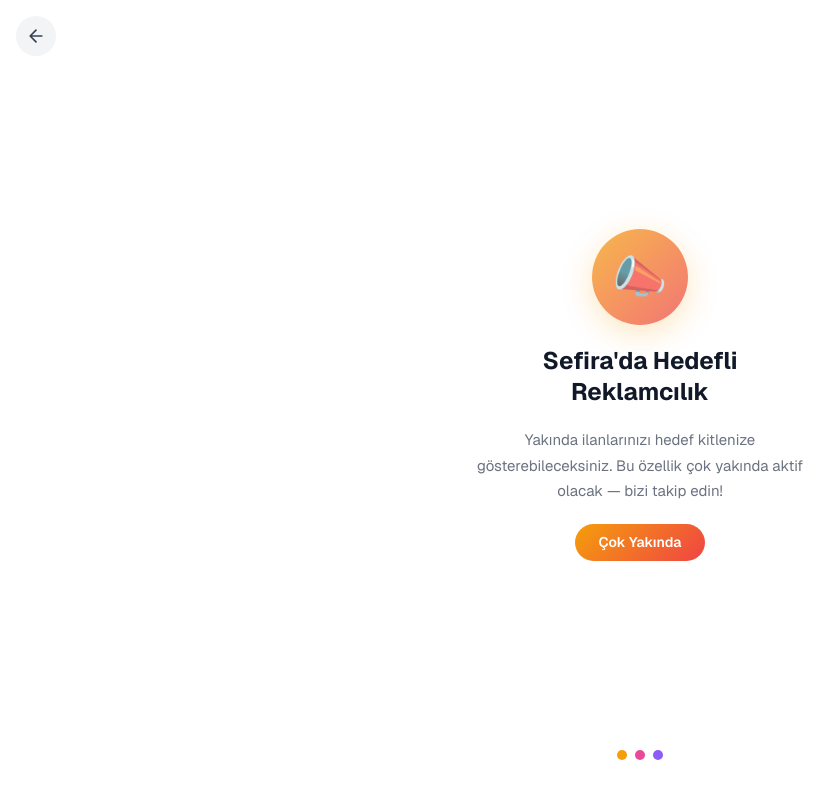
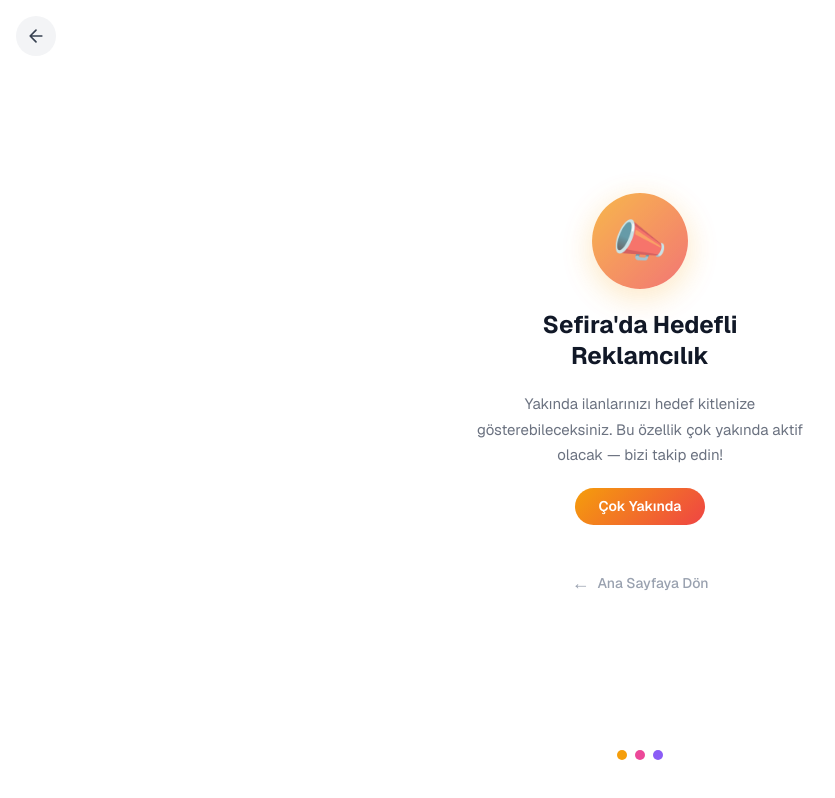
Before and after one commit to wjhyjxcg8s-cmd/sefira-app-, a Next.js app: page /advertise in a window 1280 px wide. Shown: the whole page, without its empty margins (0-835 px from the left). Built offline with nearby package versions, Linux system fonts and the light colour scheme.

Commit message:
feat: add back to home button on advertise page

```diff
--- a/app/advertise/page.tsx
+++ b/app/advertise/page.tsx
@@ -8,31 +8,37 @@ const content = {
     title: "Sefira'da Hedefli Reklamcılık",
     description: "Yakında ilanlarınızı hedef kitlenize gösterebileceksiniz. Bu özellik çok yakında aktif olacak — bizi takip edin!",
     badge: "Çok Yakında",
+    homeLabel: "Ana Sayfaya Dön",
   },
   en: {
     title: "Targeted Advertising on Sefira",
     description: "Soon you'll be able to show your ads to exactly the right users. This feature is coming — stay tuned!",
     badge: "Coming Soon",
+    homeLabel: "Back to Home",
   },
   fa: {
     title: "تبلیغات هدفمند در سفیرا",
     description: "به زودی می‌توانید تبلیغات خود را به کاربران مورد نظر نشان دهید. این قابلیت برای شما فعال خواهد شد — منتظر باشید!",
     badge: "به زودی",
+    homeLabel: "بازگشت به صفحه اصلی",
   },
   ar: {
     title: "الإعلانات المستهدفة على سفيرا",
     description: "قريباً ستتمكن من عرض إعلاناتك للمستخدمين المناسبين. هذه الميزة ستكون متاحة قريباً — ترقبوا!",
     badge: "قريباً",
+    homeLabel: "العودة إلى الصفحة الرئيسية",
   },
   de: {
     title: "Gezielte Werbung auf Sefira",
     description: "Bald kannst du deine Anzeigen genau den richtigen Nutzern zeigen. Diese Funktion kommt bald — bleib dran!",
     badge: "Demnächst",
+    homeLabel: "Zurück zur Startseite",
   },
   ru: {
     title: "Целевая реклама на Sefira",
     description: "Скоро вы сможете показывать свою рекламу нужным пользователям. Эта функция скоро будет доступна — следите за обновлениями!",
     badge: "Скоро",
+    homeLabel: "На главную",
   },
 };
 
@@ -158,6 +164,18 @@ export default function AdvertisePage() {
         >
           {c.badge}
         </span>
+
+        {/* Back to Home */}
+        <button
+          onClick={() => router.push("/")}
+          className={`mt-6 flex items-center gap-2 text-gray-400 hover:text-gray-600 transition-colors duration-200 text-sm font-medium group`}
+          style={{ background: "none", border: "none", cursor: "pointer" }}
+        >
+          <span className={`text-lg transition-transform duration-200 ${isRtl ? "group-hover:translate-x-1" : "group-hover:-translate-x-1"}`}>
+            {isRtl ? "→" : "←"}
+          </span>
+          <span>{c.homeLabel}</span>
+        </button>
       </div>
 
       {/* Decorative dots */}
```
